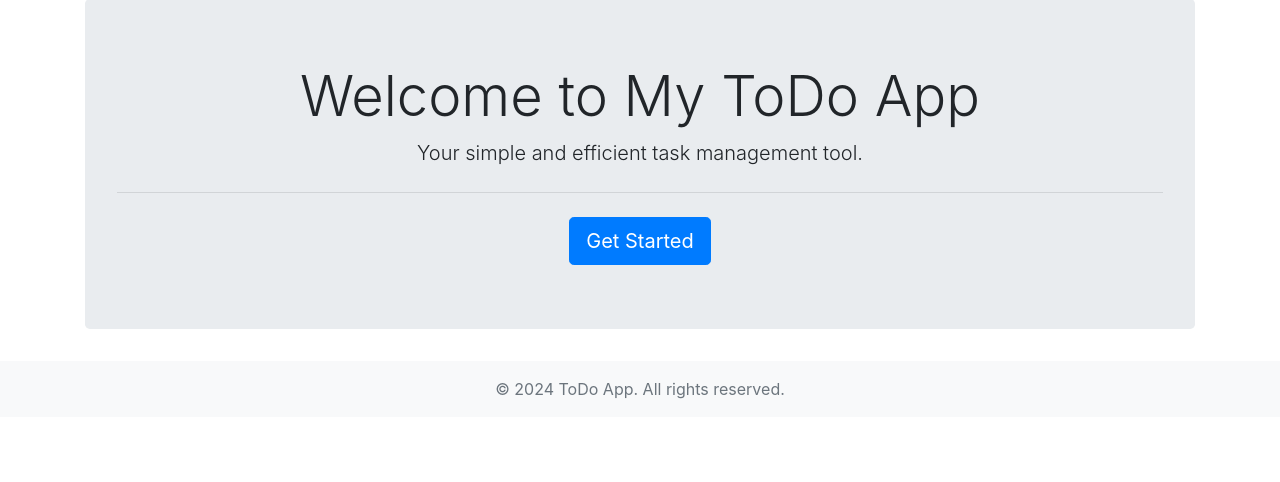
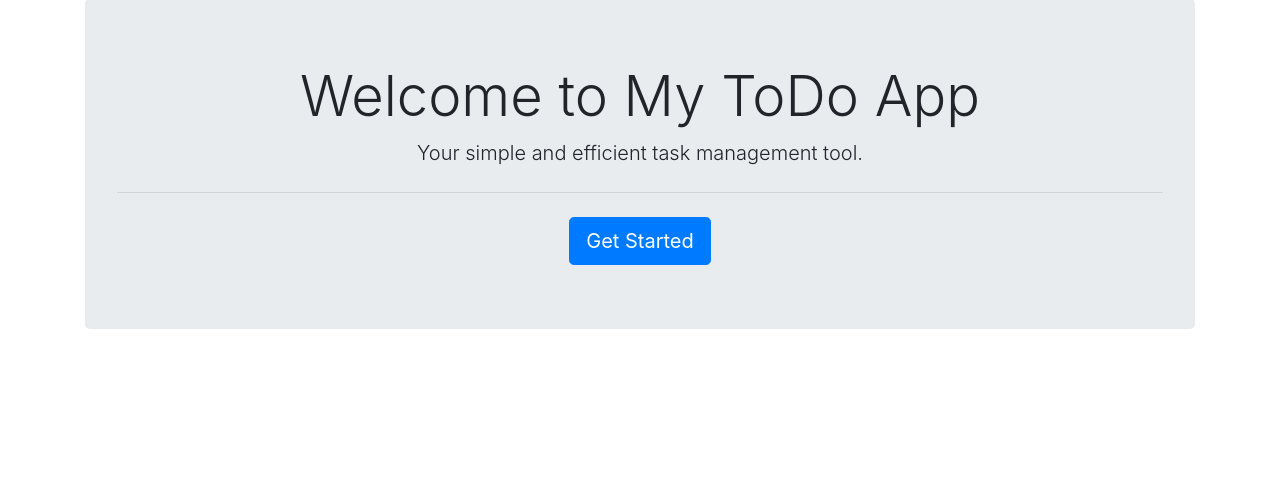
Before and after one commit to DM2005/Todo, a Django app: page / in a window 1280 px wide. Shown: the part 105-587 px from the top of the page. Run offline with Django 5.2, Linux system fonts and the light colour scheme; some libraries are stand-ins or nearby versions.

Commit message:
updated todo

```diff
--- a/templates/home.html
+++ b/templates/home.html
@@ -38,11 +38,11 @@
     </div>
 
     <!-- Footer -->
-    <footer class="footer bg-light text-center py-3">
+    <!-- <footer class="footer bg-light text-center py-3">
         <div class="container">
             <span class="text-muted">&copy; 2024 ToDo App. All rights reserved.</span>
         </div>
-    </footer>
+    </footer> -->
 
     <!-- Bootstrap JS and dependencies -->
     <script src="https://code.jquery.com/jquery-3.5.1.slim.min.js"></script>
```
